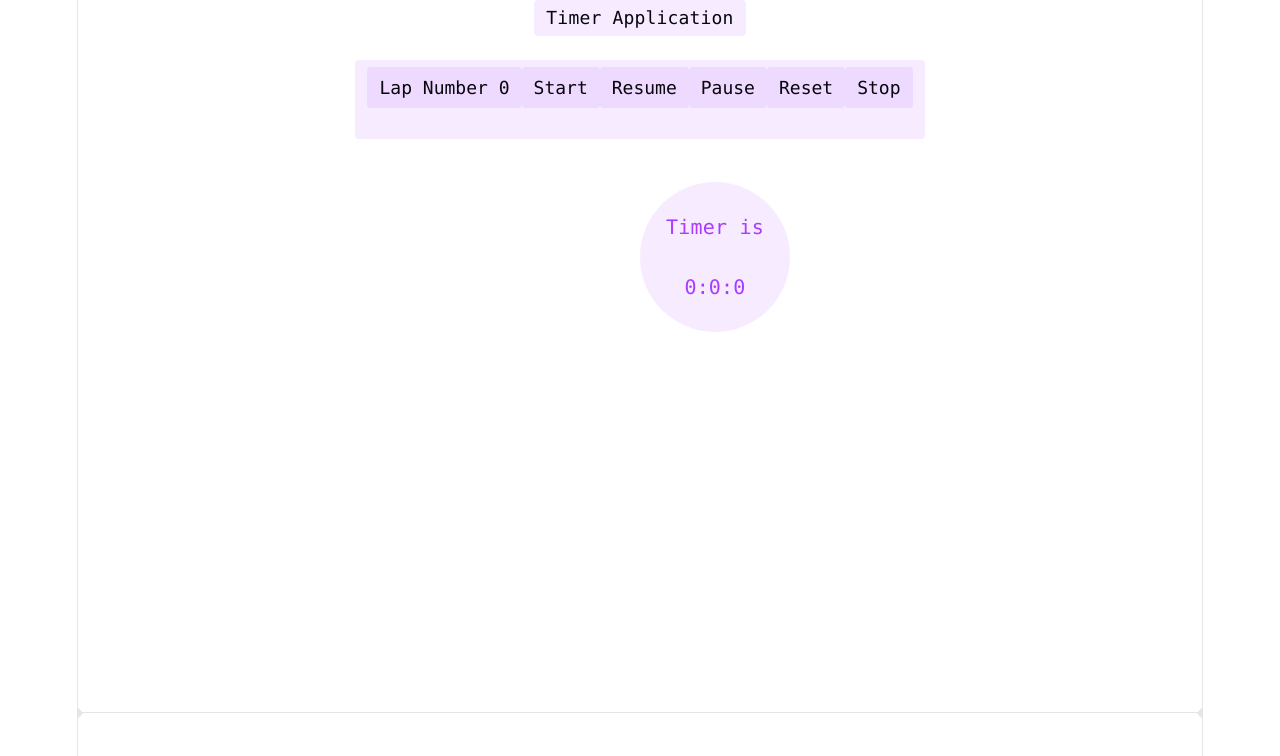
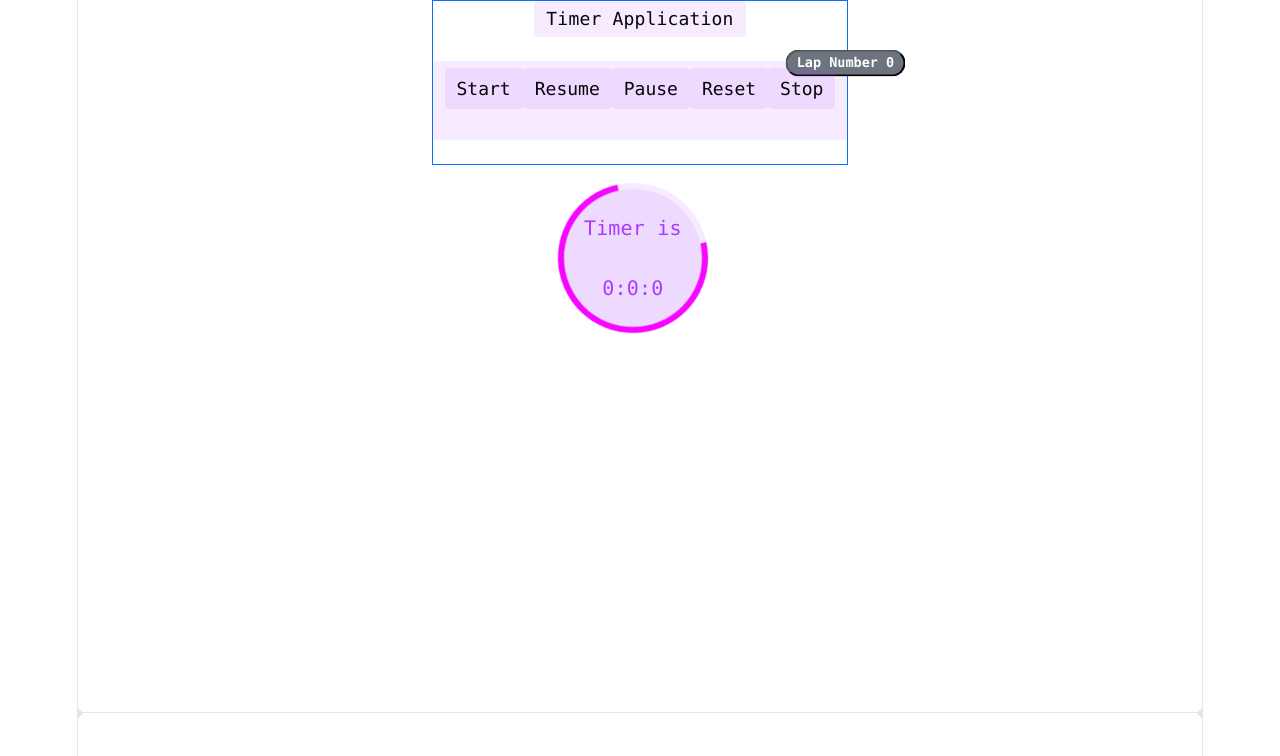
Before and after one commit to nash-dev/Stopwatch_Timer, a React (Vite) app in the folder StopWatch_App/: page / in a window 1280 px wide. Shown: the top 756 px of the page. Built offline with nearby package versions, Linux system fonts and the light colour scheme.

Commit message:
ui_timer_added_border_color_boostrap_icon_for_lap

```diff
--- a/StopWatch_App/src/App.css
+++ b/StopWatch_App/src/App.css
@@ -21,7 +21,7 @@
   width: 150px;
   height: 150px;
   top: 120px;;
-  left: 50%;
+  left: 30%;
   border-radius: 60%;
   background-color: var(--accent-bg);
   display: flex;
@@ -41,7 +41,8 @@
   position: absolute;
   width: 150px;
   height: 150px;
-  top: 120px;;
+  top: 120px;
+  left: 30%;
   border-radius: 60%;
   background-color: var(--accent-bg);
   display: flex;
--- a/StopWatch_App/src/App.tsx
+++ b/StopWatch_App/src/App.tsx
@@ -54,7 +54,7 @@ function App() {
   return (
     <>
       <section id="center">
-
+        <div className="border border-primary">
         <div className="Container" >
 
     <header>
@@ -63,19 +63,24 @@ function App() {
 
         <div className='counter'>
           <colgroup>
-
-              <button type="button" className='counter' onClick={handleLap}>Lap Number {count}</button>
+          <button type="button" className='position-absolute top-0 start-100 translate-middle badge rounded-pill bg-secondary' onClick={handleLap}>Lap Number {count}</button>
             <button type="button" className='counter' onClick={handleStart}>Start</button>
             <button type="button" className='counter' onClick={handleResume}>Resume</button>
             <button type="button" className='counter' onClick={handlePause}>Pause</button>
             <button type="button" className='counter' onClick={handleReset}>Reset</button>
             <button type="button" className='counter' onClick={handleStop}>Stop</button>
-            </colgroup>
-          <Col  className="position-absolute top-0 start-50 translate-middle-x">
+
+          <Col>
+          <div>
+            <div className='circle'></div>
+          </div>
+
           <div className='circle-inner'>
           <span>Timer is  <br></br> <br/> {hours}:{minutes}:{secondsDisplay}<br></br></span>
           </div>
           </Col>
+          </colgroup>
+        </div>
         </div>
         </div>
       </section>
```
